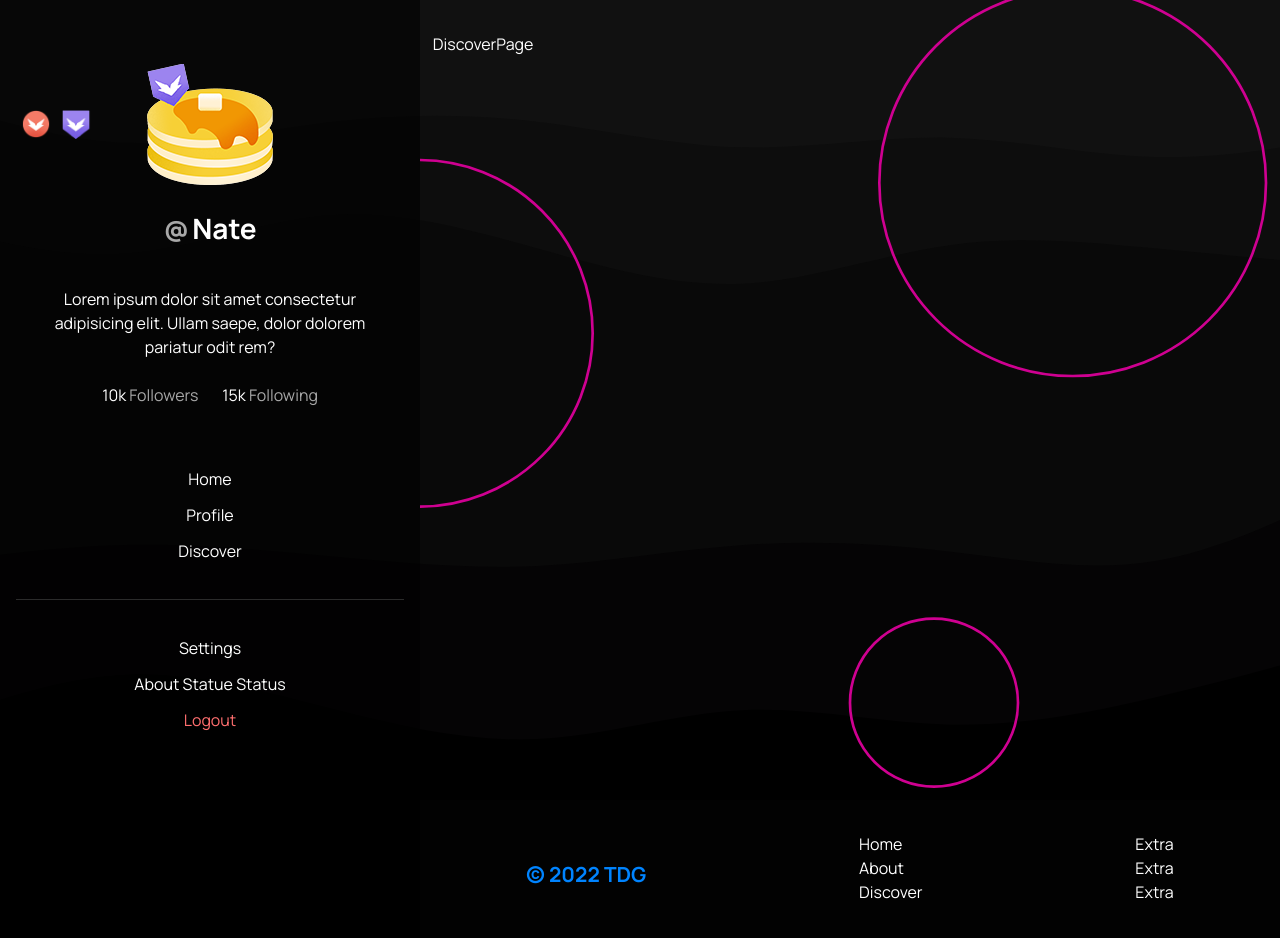
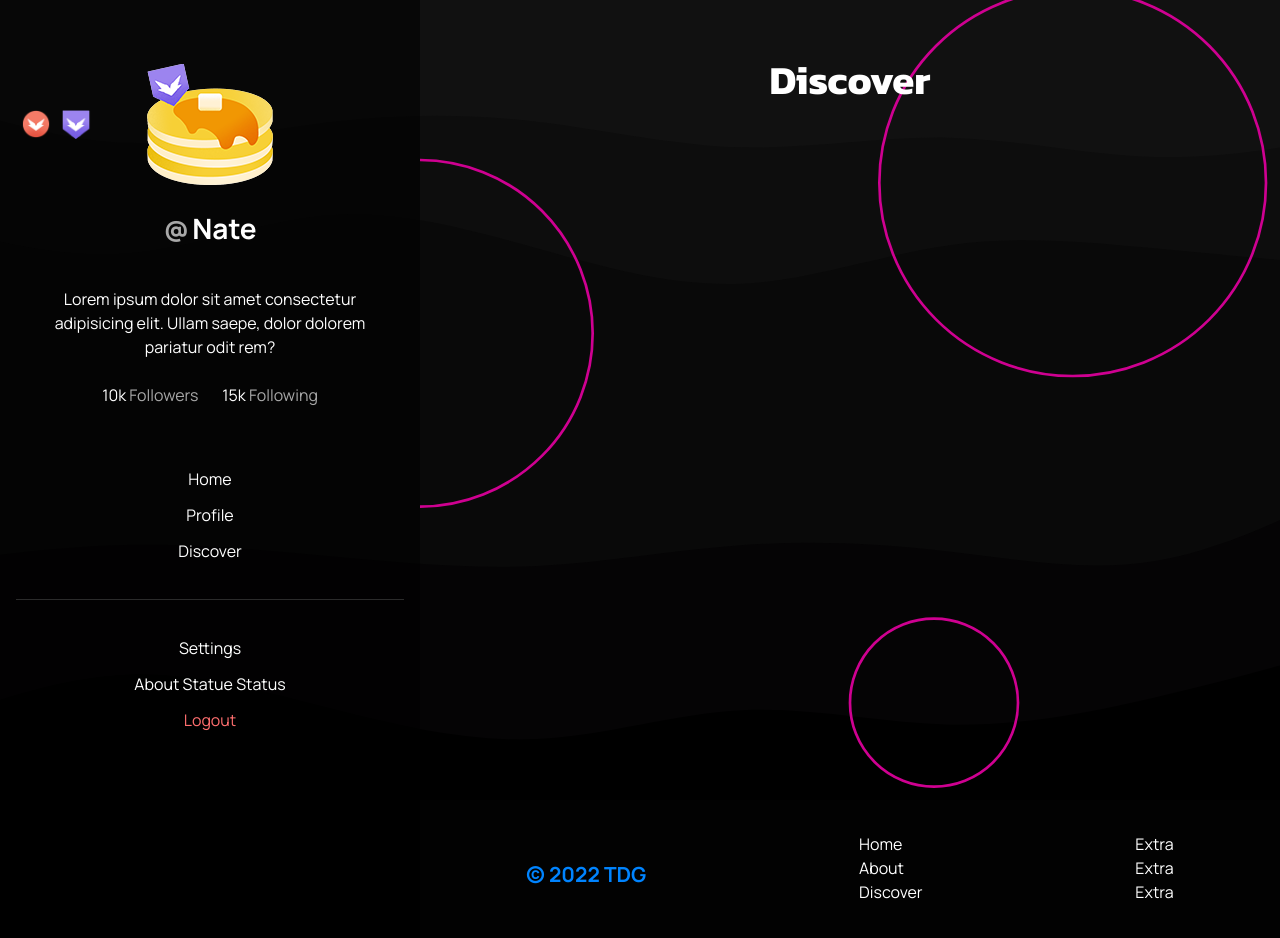
Before and after one commit to TDG-Org/Statue-Status, a React (Create React App) app in the folder client/: page /discover in a window 1280 px wide. Shown: the top 938 px of the page. Built offline with nearby package versions, Linux system fonts and the light colour scheme.

Commit message:
adjusting discover page

```diff
--- a/client/src/pages/Discover/DiscoverPage.jsx
+++ b/client/src/pages/Discover/DiscoverPage.jsx
@@ -6,7 +6,23 @@ import "./DiscoverPage.scss";
 const DiscoverPage = () => {
   return (
     <div className="DiscoverPage page">
-      DiscoverPage
+      <div className="container">
+        <h1>Discover</h1>
+
+        <div className="discover-content">
+
+          {/* Discovering Search Section  */}
+          <div className="discover-search-sect">
+
+          </div>
+
+          {/* User's Friends  */}
+          <div className="discover-user-friends">
+
+          </div>
+
+        </div>
+        </div>
     </div>
   );
 };
--- a/client/src/sass/main.scss
+++ b/client/src/sass/main.scss
@@ -51,6 +51,7 @@ h1, h2, h3, h4, h5, h6 {
   color: $light-clr;
   margin: 1.5rem 0 2.5rem 0 !important;
   font-weight: bold !important;
+  text-align: center;
 
 }
 h1 {
```
